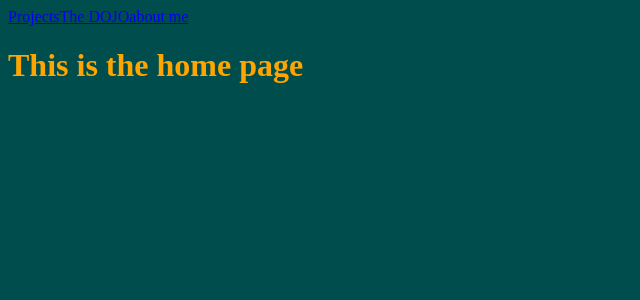
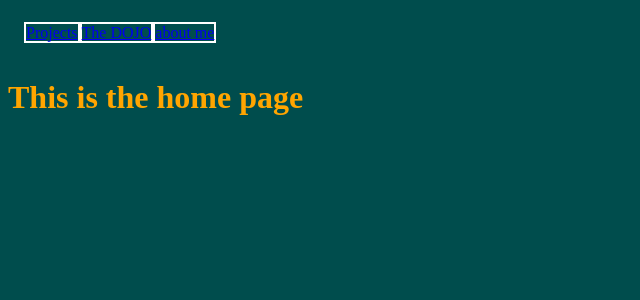
Before and after one commit to GSdaBlessedFist/Portfolio_version2, a React (Create React App) app: page / in a window 1280 px wide. Shown: the top 300 px of the page, without its empty margins (0-640 px from the left). Built offline with nearby package versions, Linux system fonts and the light colour scheme.

Commit message:
1)applied active link css to header navlinks

```diff
--- a/package.json
+++ b/package.json
@@ -7,6 +7,7 @@
     "@testing-library/react": "^12.1.3",
     "@testing-library/user-event": "^13.5.0",
     "fibers": "^5.0.1",
+    "gsap": "^3.9.1",
     "react": "^17.0.2",
     "react-dom": "^17.0.2",
     "react-router-dom": "^6.2.2",
--- a/src/components/HeaderBar.js
+++ b/src/components/HeaderBar.js
@@ -1,13 +1,29 @@
-import styles from "./headerBar.module.scss";
+import "./headerBar.scss";
+import {useRef,useEffect} from "react";
 import { Outlet, NavLink } from "react-router-dom";
+import gsap from "gsap";
 
 export default function HeaderBar(){
 
+
+
 	return (<>
-		<nav className={styles.headerBar}>
-			<NavLink to="/projects">Projects</NavLink>
-    		<NavLink to="/the-dojo">The DOJO</NavLink>
-    		<NavLink to="/about-me">about me</NavLink>
+		<nav className={"headerBar"}>
+			<NavLink to="/projects"
+				className={({ isActive }) => (isActive ? "headerBar-buttons headerBar-buttons--activeLink":
+														 "headerBar-buttons headerBar-buttons--inActiveLink")}>
+				Projects
+			</NavLink>
+    		<NavLink to="/the-dojo"
+				className={({ isActive }) => (isActive ? "headerBar-buttons headerBar-buttons--activeLink":
+														 "headerBar-buttons headerBar-buttons--inActiveLink")}>
+    			The DOJO
+    		</NavLink>
+    		<NavLink to="/about-me"
+				className={({ isActive }) => (isActive ? "headerBar-buttons headerBar-buttons--activeLink":
+														 "headerBar-buttons headerBar-buttons--inActiveLink")}>
+    			about me
+    		</NavLink>
 		</nav>
 	</>)
 }
--- a/src/components/headerBar.module.scss
+++ /dev/null
@@ -1,3 +0,0 @@
-.headerBar{
-
-}
--- /dev/null
+++ b/src/components/headerBar.scss
@@ -0,0 +1,12 @@
+.headerBar{
+	padding: 1rem;
+	&-buttons{
+		border: 2px solid white;
+
+		&--activeLink{
+			font-size: 1.25rem;
+			color: white;
+		}
+		--inActiveLink{}
+	}
+}
--- a/src/routes/AboutMePage.js
+++ b/src/routes/AboutMePage.js
@@ -1,5 +1,5 @@
 
-import styles from "./aboutMePage.module.scss";
+import styles from "./aboutMePage.scss";
 
 export default function AboutMePage(){
 
--- a/src/routes/ProjectsPage.js
+++ b/src/routes/ProjectsPage.js
@@ -1,4 +1,5 @@
-import styles from "./projectsPage.module.scss";
+import styles from "./projectsPage.scss";
+
 
 export default function ProjectsPage(){
 
--- a/src/routes/TheDojoPage.js
+++ b/src/routes/TheDojoPage.js
@@ -1,5 +1,5 @@
 
-import styles from "./theDojoPage.module.scss";
+import styles from "./theDojoPage.scss";
 
 export default function TheDojoPage(){
 
```
Also changed, not shown: src/routes/aboutMePage.scss (renamed from src/routes/aboutMePage.module.scss), src/routes/projectsPage.scss (renamed from src/routes/projectsPage.module.scss), src/routes/theDojoPage.scss (renamed from src/routes/theDojoPage.module.scss), src/styles.scss (renamed from src/styles.module.scss), 1 other file (tests, documents, lock files or other folders).
